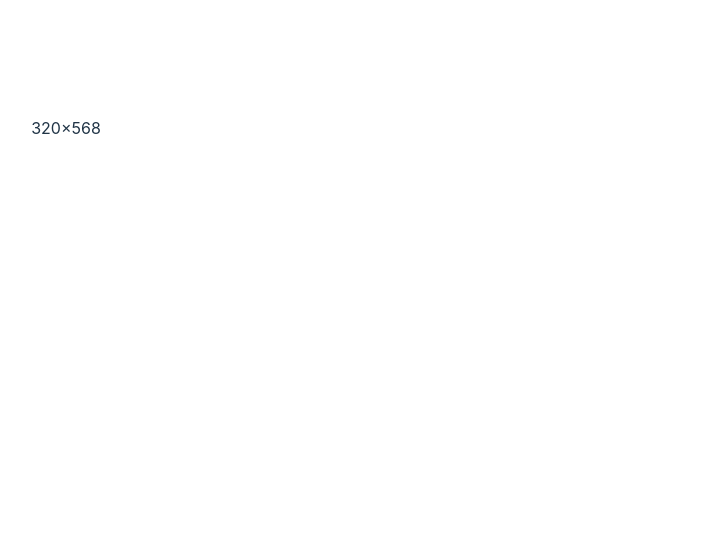
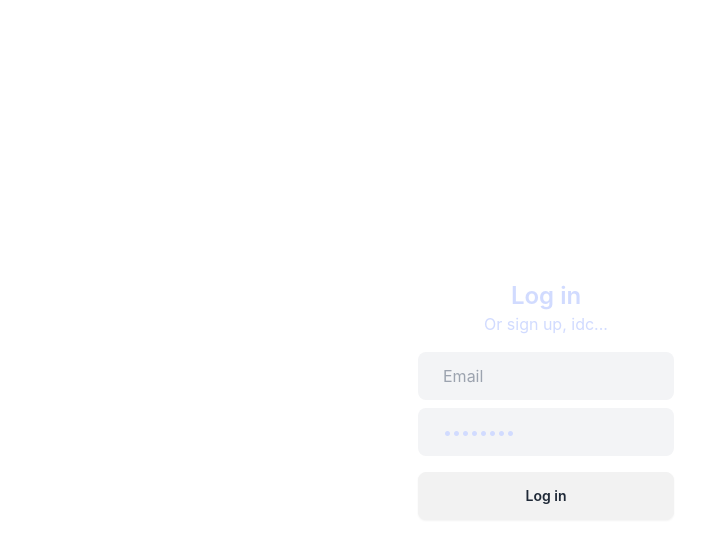
Before and after one commit to vnctptr/budgie-fe, a React (Vite) app: page /login in a window 1280 px wide. Shown: the top 558 px of the page, without its empty margins (94-799 px from the left). Built offline with nearby package versions, Linux system fonts and the light colour scheme.

Commit message:
Add icons and login styling

```diff
--- a/package.json
+++ b/package.json
@@ -12,6 +12,7 @@
   "dependencies": {
     "react": "^18.3.1",
     "react-dom": "^18.3.1",
+    "react-icons": "^5.3.0",
     "react-router-dom": "^6.26.1"
   },
   "devDependencies": {
--- a/src/index.css
+++ b/src/index.css
@@ -28,7 +28,6 @@ a:hover {
 
 body {
   margin: 0;
-  display: flex;
   place-items: center;
   min-width: 320px;
   min-height: 100vh;
--- a/src/pages/Login/Login.jsx
+++ b/src/pages/Login/Login.jsx
@@ -1,7 +1,33 @@
+import { MdEmail } from "react-icons/md";
+import { FaKey } from "react-icons/fa";
 const Login = () => {
   return (
     <>
-      <div className="artboard phone-1">320×568</div>
+      <div className="flex h-screen">
+        <div className="card bg-white text-primary-content w-96 mx-auto my-auto">
+          <div className="card-body">
+            <div className="mb-2">
+              <h1 className="text-center font-semibold text-2xl">Log in</h1>
+              <p className="text-center">Or sign up, idc...</p>
+            </div>
+            <label className="input input-ghost bg-gray-100 flex items-center gap-2">
+              <MdEmail className="h-4 w-4 opacity-70" />
+              <input
+                type="text"
+                className="grow text-black"
+                placeholder="Email"
+              />
+            </label>
+            <label className="input input-ghost bg-gray-100 flex items-center gap-2">
+              <FaKey className="h-4 w-4 opacity-70" />
+              <input type="password" className="grow" value="password" />
+            </label>
+            <div className="card-actions justify-end mt-2">
+              <button className="btn btn-wide">Log in</button>
+            </div>
+          </div>
+        </div>
+      </div>
     </>
   );
 };
```
Also changed, not shown: 1 other file (tests, documents, lock files or other folders).
